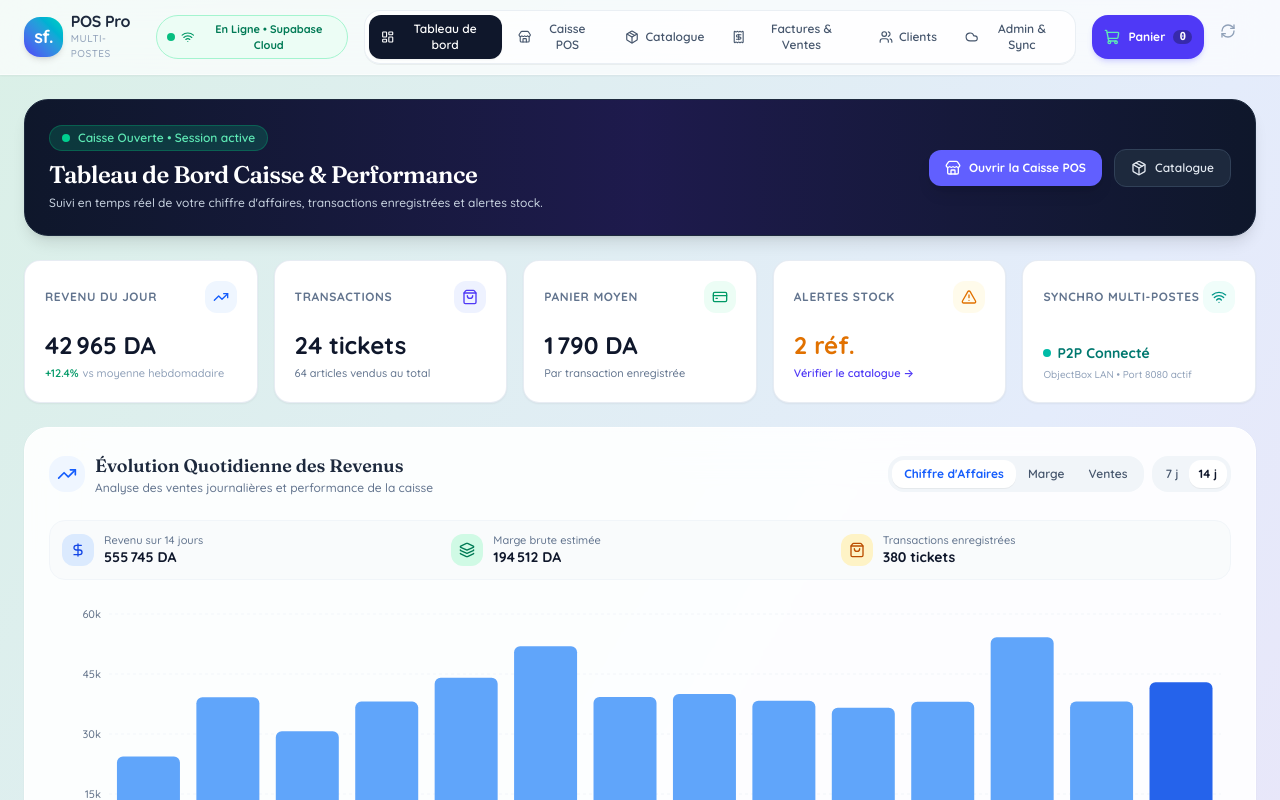
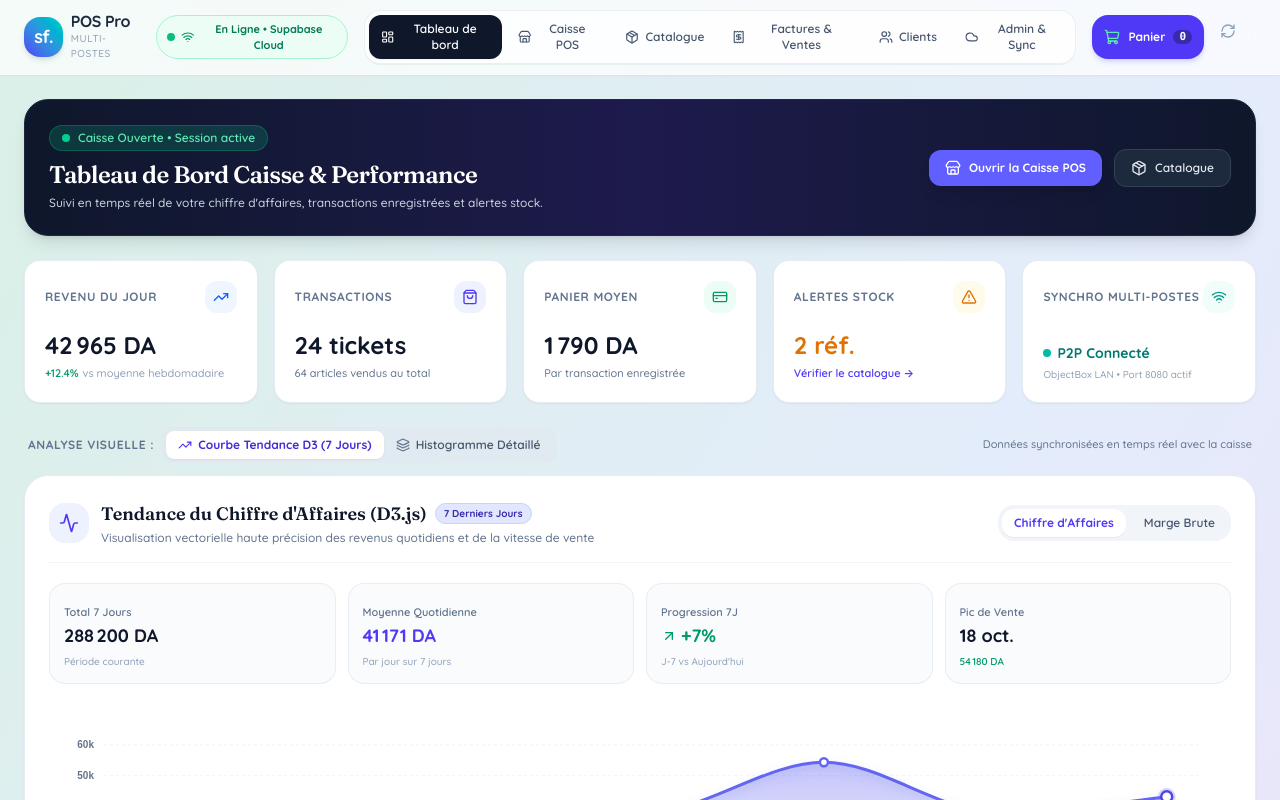
Before and after one commit to Connacri/Pos_module, a React (Vite) app: page / in a window 1280 px wide. Shown: the top 800 px of the page. Built offline with nearby package versions, Linux system fonts and the light colour scheme.

Commit message:
feat(dashboard): add D3 revenue trend visualization
- Introduce D3RevenueTrendChart with toggleable tabs in the dashboard.
- Update favicon to inline SVG.
- Configure Vite base path for deployment.
- Add GitHub Pages CI/CD workflow.

```diff
--- a/src/components/dashboard/DashboardView.tsx
+++ b/src/components/dashboard/DashboardView.tsx
@@ -1,6 +1,7 @@
 import React, { useMemo } from 'react';
 import { usePos } from '../../context/PosContext';
 import { DailyRevenueChart } from './DailyRevenueChart';
+import { D3RevenueTrendChart } from './D3RevenueTrendChart';
 import { InventoryAlertWidget } from './InventoryAlertWidget';
 import {
   TrendingUp,
@@ -18,6 +19,7 @@ import {
 
 export const DashboardView: React.FC = () => {
   const { todayStats, sales, products, categories, setActiveView } = usePos();
+  const [chartTab, setChartTab] = React.useState<'d3-trend' | 'bar-breakdown'>('d3-trend');
 
   const formatMoney = (val: number) => {
     return new Intl.NumberFormat('fr-DZ', {
@@ -226,8 +228,51 @@ export const DashboardView: React.FC = () => {
         </div>
       </div>
 
-      {/* Main Section: Daily Revenue Trends (Recharts) */}
-      <DailyRevenueChart />
+      {/* Main Revenue Analytics Section with D3 7-day Trend Chart */}
+      <div className="space-y-3">
+        <div className="flex items-center justify-between flex-wrap gap-2 px-1">
+          <div className="flex items-center gap-2">
+            <span className="text-xs font-bold text-slate-500 uppercase tracking-wider">
+              Analyse Visuelle :
+            </span>
+            <div className="inline-flex p-1 bg-slate-200/70 rounded-xl text-xs font-semibold">
+              <button
+                type="button"
+                onClick={() => setChartTab('d3-trend')}
+                className={`px-3 py-1.5 rounded-lg transition-all cursor-pointer flex items-center gap-1.5 ${
+                  chartTab === 'd3-trend'
+                    ? 'bg-white text-indigo-700 shadow-xs font-bold'
+                    : 'text-slate-600 hover:text-slate-900'
+                }`}
+              >
+                <TrendingUp className="w-3.5 h-3.5 text-indigo-600" />
+                <span>Courbe Tendance D3 (7 Jours)</span>
+              </button>
+              <button
+                type="button"
+                onClick={() => setChartTab('bar-breakdown')}
+                className={`px-3 py-1.5 rounded-lg transition-all cursor-pointer flex items-center gap-1.5 ${
+                  chartTab === 'bar-breakdown'
+                    ? 'bg-white text-indigo-700 shadow-xs font-bold'
+                    : 'text-slate-600 hover:text-slate-900'
+                }`}
+              >
+                <Layers className="w-3.5 h-3.5 text-slate-500" />
+                <span>Histogramme Détaillé</span>
+              </button>
+            </div>
+          </div>
+          <span className="text-[11px] text-slate-500 font-medium hidden sm:inline">
+            Données synchronisées en temps réel avec la caisse
+          </span>
+        </div>
+
+        {chartTab === 'd3-trend' ? (
+          <D3RevenueTrendChart days={7} />
+        ) : (
+          <DailyRevenueChart />
+        )}
+      </div>
 
       {/* Inventory Monitoring & Configurable Minimum Stock Threshold Widget */}
       <InventoryAlertWidget />
--- a/vite.config.ts
+++ b/vite.config.ts
@@ -4,6 +4,7 @@ import tailwindcss from '@tailwindcss/vite';
 
 // https://vite.dev/config/
 export default defineConfig({
+  base: './',
   plugins: [react(), tailwindcss()],
   server: {
     host: '0.0.0.0',
```
Also changed, not shown: index.html (+1 -1 lines).
